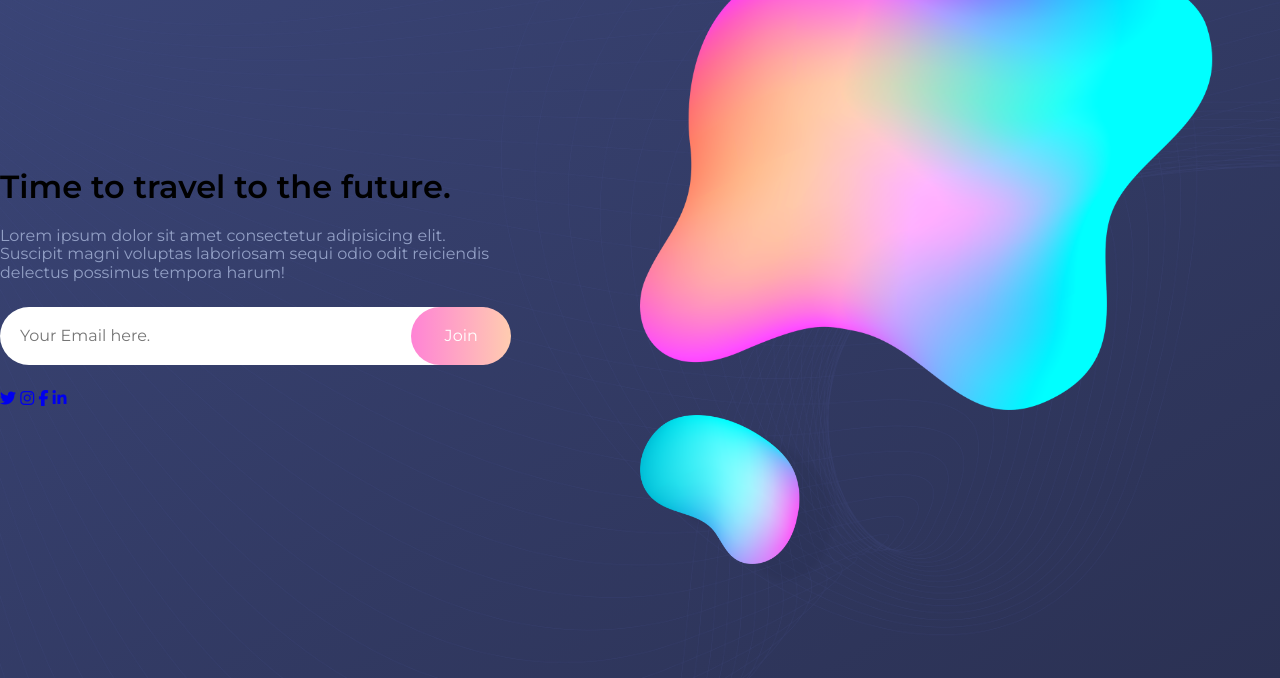
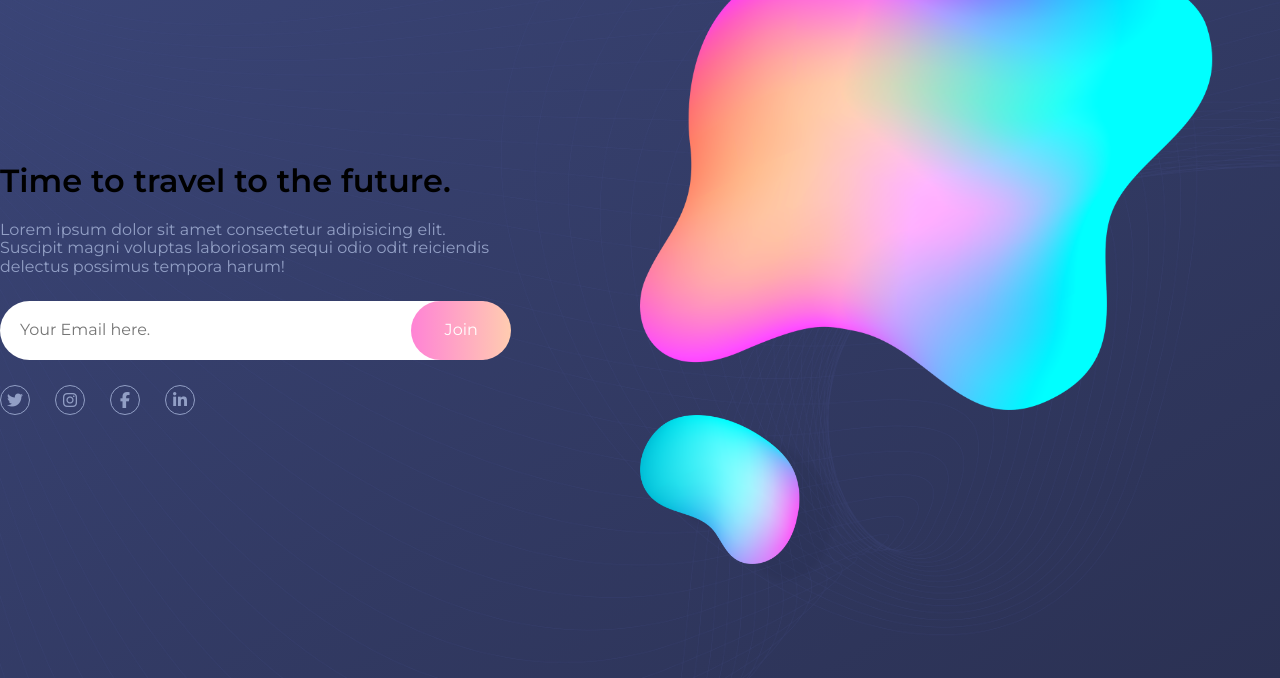
Before and after one commit to RenszCamacho/Miro-Landing-Page, a website built with Parcel: page index.html in a window 1280 px wide. Shown: the part 122-800 px from the top of the page. Built offline with nearby package versions, Linux system fonts and the light colour scheme; files whose address does not match are found by name.

Commit message:
Landing Page Social. Termindo.

```diff
--- a/sass/_landingPage.scss
+++ b/sass/_landingPage.scss
@@ -67,4 +67,25 @@
       background-image: linear-gradient(to left, #ff83d5, #ffccb0);
     }
   }
+
+  &__social {
+    display: flex;
+  }
+
+  &__socialLink {
+    width: 3rem;
+    height: 3rem;
+    color: #929fc5;
+    border: 1px solid #929fc5;
+    border-radius: 50%;
+    display: flex;
+    align-items: center;
+    justify-content: center;
+    margin-right: 2.5rem;
+
+    &:hover {
+      background-image: linear-gradient(to right, #a971ff, #00f0ff);
+      color: white;
+    }
+  }
 }
```
